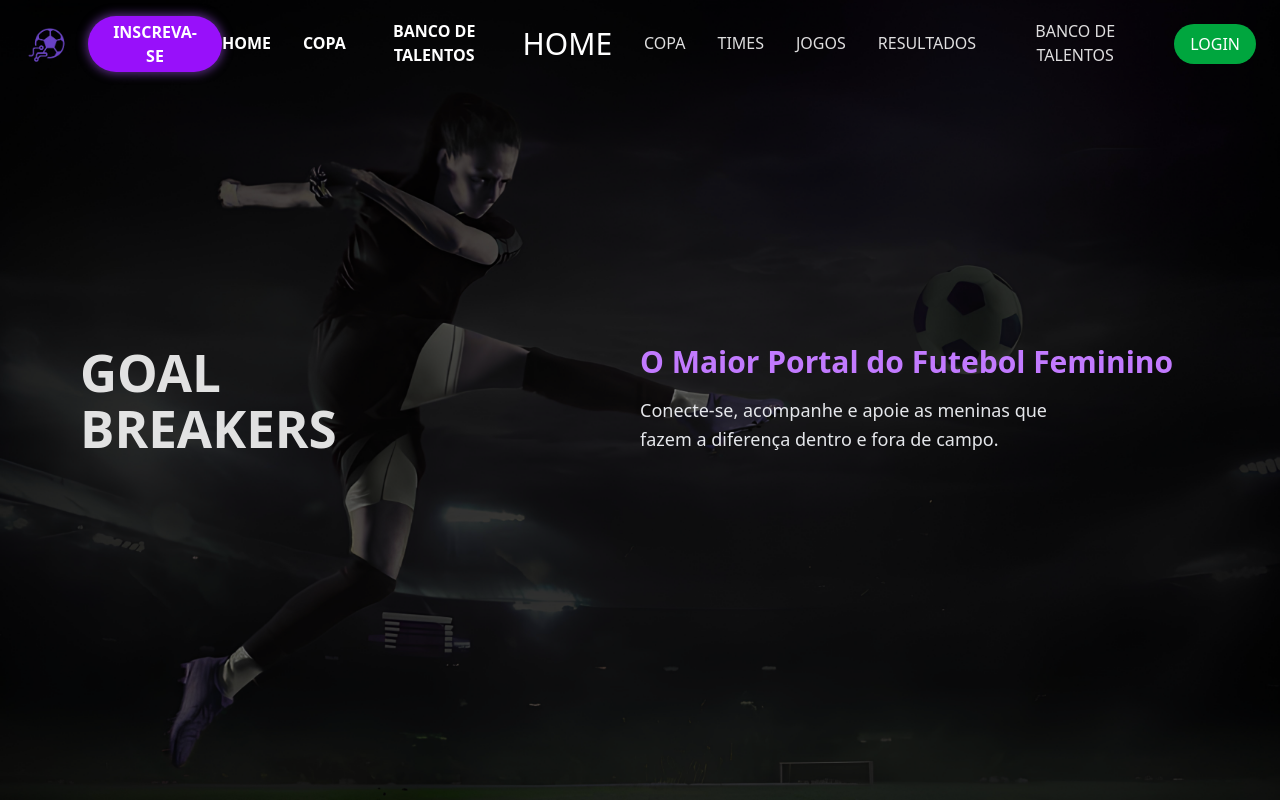
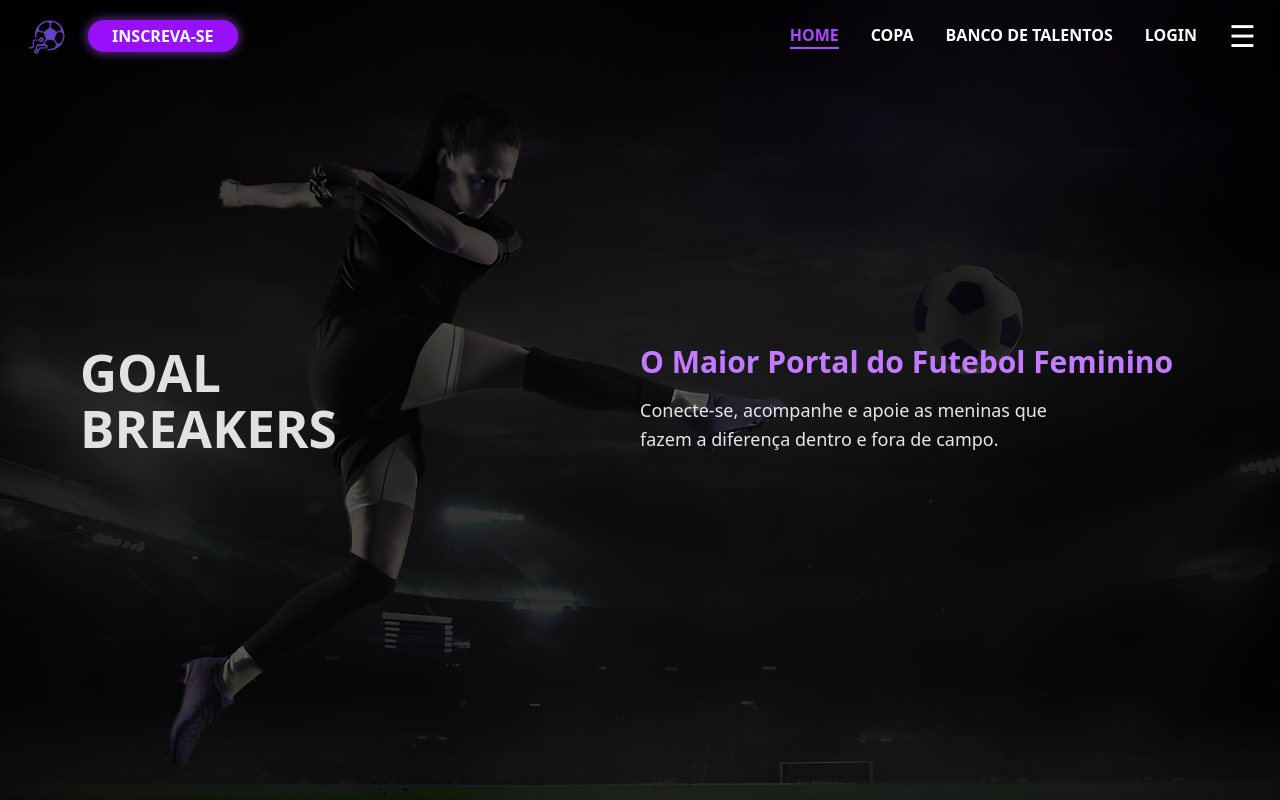
Before and after one commit to Goal-Breakers/GoalBreakers-LandingPage, a React (Vite) app in the folder goalbreakers-web/: page / in a window 1280 px wide. Shown: the top 800 px of the page. Built offline with nearby package versions, Linux system fonts and the light colour scheme.

Commit message:
fix(header) fix header conflito

```diff
--- a/goalbreakers-web/src/components/Header.jsx
+++ b/goalbreakers-web/src/components/Header.jsx
@@ -1,23 +1,18 @@
 import { useState } from "react";
-import { Link, useNavigate } from "react-router-dom";
+import { Link, useNavigate, useLocation } from "react-router-dom";
 import Logo from "../assets/logo.png";
-import { useAuth } from "../contexts/AuthContext";
 
 export default function Header() {
   const navigate = useNavigate();
+  const location = useLocation();
   const [isOpen, setIsOpen] = useState(false);
-  const { user, logout } = useAuth();
 
   const handleInscrever = () => navigate("/inscricao");
-
-  const handleLogout = () => {
-    logout();
-    navigate("/");
-  };
 
   return (
     <header className="absolute top-0 left-0 w-full z-50">
       <div className="flex items-center justify-between px-6 py-4">
+        {/* Lado esquerdo: Logo e Botão */}
         <div className="flex items-center gap-4">
           <img src={Logo} alt="Logo" className="h-10 w-auto" />
           <button
@@ -32,89 +27,58 @@ export default function Header() {
             INSCREVA-SE
           </button>
         </div>
+
+        {/* Lado direito: Links de Navegação e Ícone do Menu */}
         <div className="flex items-center gap-8">
           <nav className="hidden md:flex items-center gap-8 font-semibold text-white">
             <Link
               to="/"
-              className="hover:text-purple-400 relative after:content-[''] after:block after:h-[2px] after:bg-purple-500 after:w-0 after:transition-all hover:after:w-full"
+              className={`hover:text-purple-400 relative after:content-[''] after:block after:h-[2px] after:bg-purple-500 after:w-0 after:transition-all ${
+                location.pathname === "/"
+                  ? "text-purple-500 after:w-full"
+                  : "hover:after:w-full"
+              }`}
             >
               HOME
             </Link>
             <Link
               to="/copinha"
-              className="hover:text-purple-400 relative after:content-[''] after:block after:h-[2px] after:bg-purple-500 after:w-0 after:transition-all hover:after:w-full"
+              className={`hover:text-purple-400 relative after:content-[''] after:block after:h-[2px] after:bg-purple-500 after:w-0 after:transition-all ${
+                location.pathname === "/copinha"
+                  ? "text-purple-500 after:w-full"
+                  : "hover:after:w-full"
+              }`}
             >
               COPA
             </Link>
             <Link
               to="/banco-talentos"
-              className="hover:text-purple-400 relative after:content-[''] after:block after:h-[2px] after:bg-purple-500 after:w-0 after:transition-all hover:after:w-full"
+              className={`hover:text-purple-400 relative after:content-[''] after:block after:h-[2px] after:bg-purple-500 after:w-0 after:transition-all ${
+                location.pathname === "/banco-talentos"
+                  ? "text-purple-500 after:w-full"
+                  : "hover:after:w-full"
+              }`}
             >
               BANCO DE TALENTOS
             </Link>
+            <Link
+              to="/banco-talentos"
+              className={`hover:text-purple-400 relative after:content-[''] after:block after:h-[2px] after:bg-purple-500 after:w-0 after:transition-all ${
+                location.pathname === "/login"
+                  ? "text-purple-500 after:w-full"
+                  : "hover:after:w-full"
+              }`}
+            >
+              LOGIN
+            </Link>
           </nav>
-
           <button
             className=" text-3xl text-white"
             onClick={() => setIsOpen(!isOpen)}
           >
-            HOME
-          </button>
-          <Link
-            to="/copinha"
-            className="hover:text-purple-400 relative after:content-[''] after:block after:h-[2px] after:bg-purple-500 after:w-0 after:transition-all hover:after:w-full"
-          >
-            COPA
-          </Link>
-          <Link
-            to="/times"
-            className="hover:text-purple-400 relative after:content-[''] after:block after:h-[2px] after:bg-purple-500 after:w-0 after:transition-all hover:after:w-full"
-          >
-            TIMES
-          </Link>
-          <Link
-            to="/jogos"
-            className="hover:text-purple-400 relative after:content-[''] after:block after:h-[2px] after:bg-purple-500 after:w-0 after:transition-all hover:after:w-full"
-          >
-            JOGOS
-          </Link>
-          <Link
-            to="/resultados"
-            className="hover:text-purple-400 relative after:content-[''] after:block after:h-[2px] after:bg-purple-500 after:w-0 after:transition-all hover:after:w-full"
-          >
-            RESULTADOS
-          </Link>
-          <Link
-            to="/banco-talentos"
-            className="hover:text-purple-400 relative after:content-[''] after:block after:h-[2px] after:bg-purple-500 after:w-0 after:transition-all hover:after:w-full"
-          >
-            BANCO DE TALENTOS
-          </Link>
-          {user ? (
-            <div className="flex items-center gap-4">
-              <span>Olá, {user.username}</span>
-              <button
-                onClick={handleLogout}
-                className="bg-red-600 hover:bg-red-700 text-white px-4 py-2 rounded-full transition"
-              >
-                LOGOUT
+            {isOpen ? "✖" : "☰"}
           </button>
         </div>
-          ) : (
-            <Link
-              to="/login"
-              className="bg-green-600 hover:bg-green-700 text-white px-4 py-2 rounded-full transition"
-            >
-              LOGIN
-            </Link>
-          )}
-
-          <button
-            className="md:hidden text-3xl text-white"
-            onClick={() => setIsOpen(!isOpen)}
-          >
-            {isOpen ? "✖" : "☰"}
-          </button>
       </div>
 
       {/* Menu mobile */}
@@ -128,32 +92,11 @@ export default function Header() {
             HOME
           </Link>
           <Link
-              to="/copinha"
+            to="/copa"
             className="block hover:text-purple-400"
             onClick={() => setIsOpen(false)}
           >
             COPA
-            </Link>
-            <Link
-              to="/teams"
-              className="block hover:text-purple-400"
-              onClick={() => setIsOpen(false)}
-            >
-              TIMES
-            </Link>
-            <Link
-              to="/games"
-              className="block hover:text-purple-400"
-              onClick={() => setIsOpen(false)}
-            >
-              JOGOS
-            </Link>
-            <Link
-              to="/results"
-              className="block hover:text-purple-400"
-              onClick={() => setIsOpen(false)}
-            >
-              RESULTADOS
           </Link>
           <Link
             to="/banco-talentos"
@@ -162,31 +105,15 @@ export default function Header() {
           >
             BANCO DE TALENTOS
           </Link>
-            {user ? (
-              <div className="space-y-2">
-                <span className="block">Welcome, {user.username}</span>
-                <button
-                  onClick={() => {
-                    handleLogout();
-                    setIsOpen(false);
-                  }}
-                  className="bg-red-600 hover:bg-red-700 text-white px-4 py-2 rounded-full transition"
-                >
-                  LOGOUT
-                </button>
-              </div>
-            ) : (
           <Link
             to="/login"
-                className="block bg-green-600 hover:bg-green-700 text-white px-4 py-2 rounded-full transition text-center"
+            className="block hover:text-purple-400"
             onClick={() => setIsOpen(false)}
           >
             LOGIN
           </Link>
-            )}
         </nav>
       )}
-      </div>
     </header>
   );
 }
```
Lines whose indentation alone changed are shown as unchanged.
